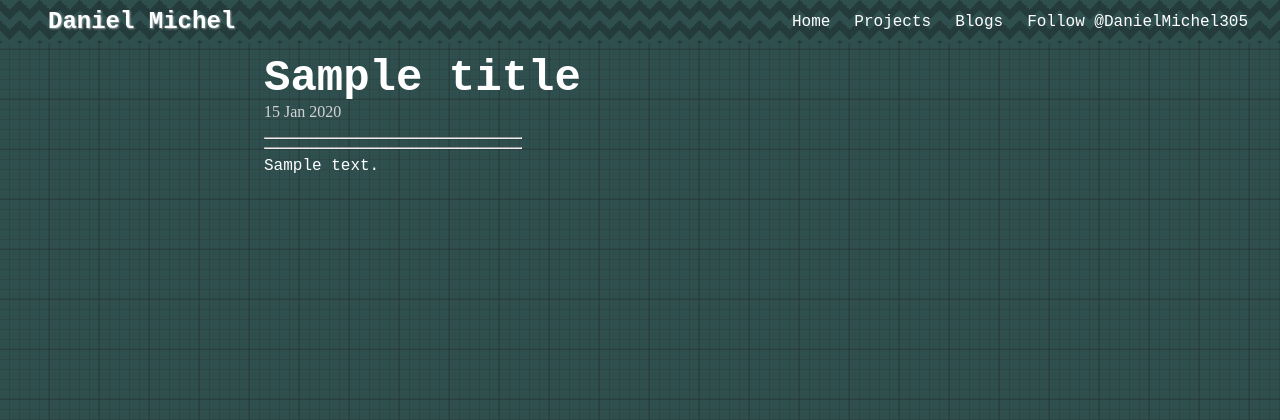
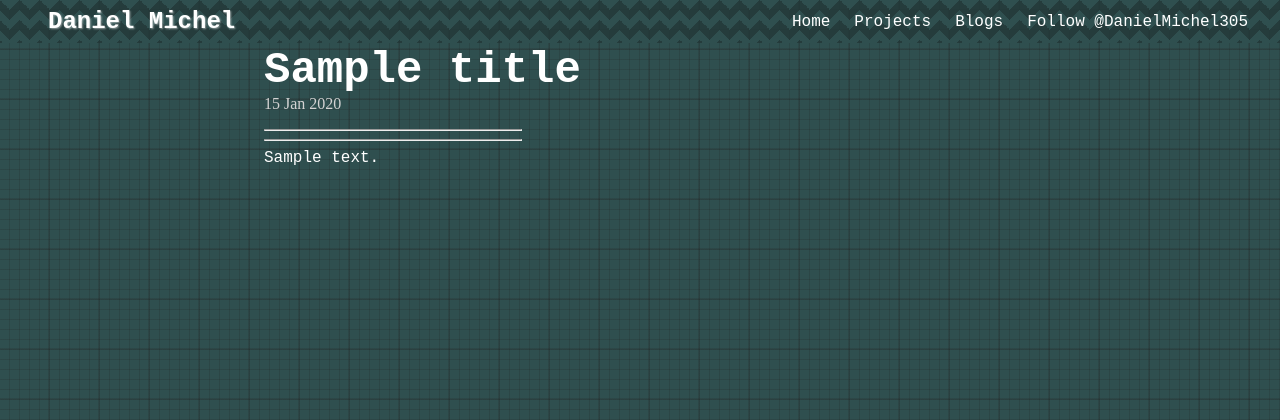
Before and after one commit to DanielMichel305/Daniel-Michel-portfolio, a Node server app: template src/Views/blog.ejs in a window 1280 px wide. Shown: the top 420 px of the page. Run offline with Node 20, Linux system fonts and the light colour scheme; the template is opened without the code that fills it: most values are stand-ins (such as "Sample title", 1, 10 or a date in 2020); some libraries are stand-ins or nearby versions.

Commit message:
fix in css for blogs page

```diff
--- a/src/Views/blog.ejs
+++ b/src/Views/blog.ejs
@@ -21,10 +21,11 @@
         margin-left: 0%;
     }
     .root{
-        position: fixed;
+        position: relative;
         margin-left: 20lvw;
         max-width: 70lvw;
         margin-top: 2lvh;
+        overflow-y: scroll;
 
     }
     .blog-title{
```
